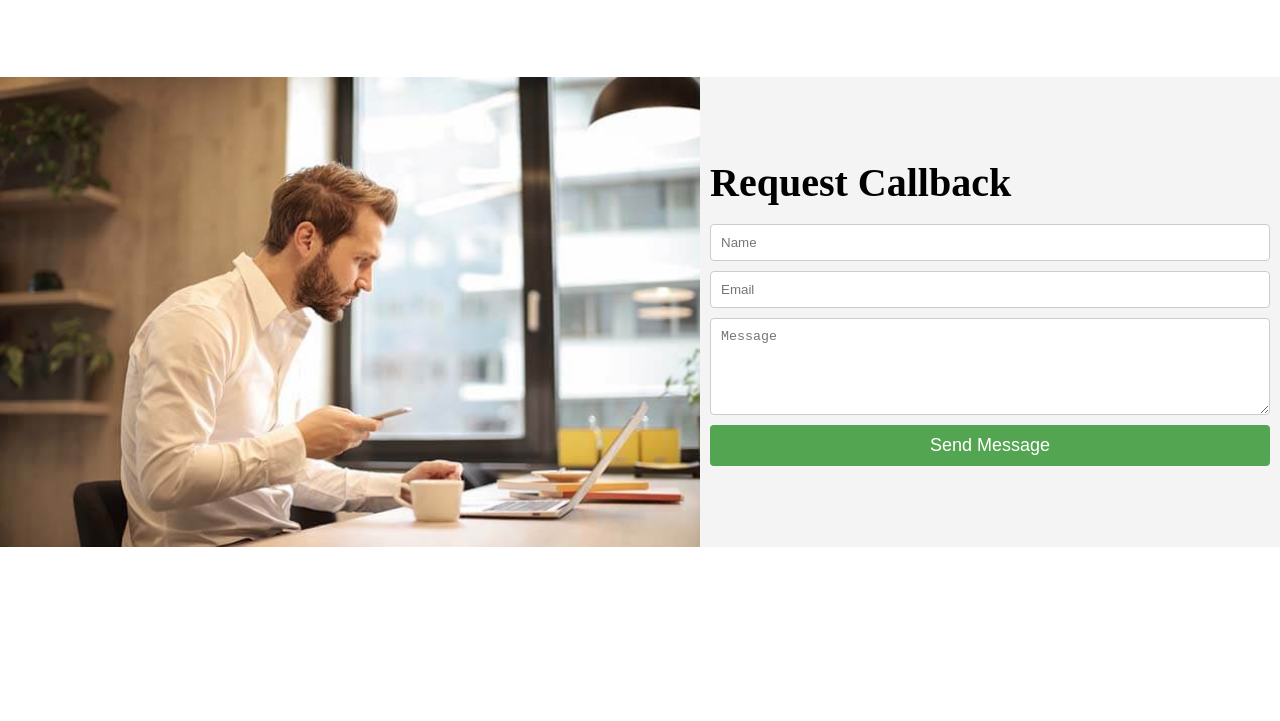
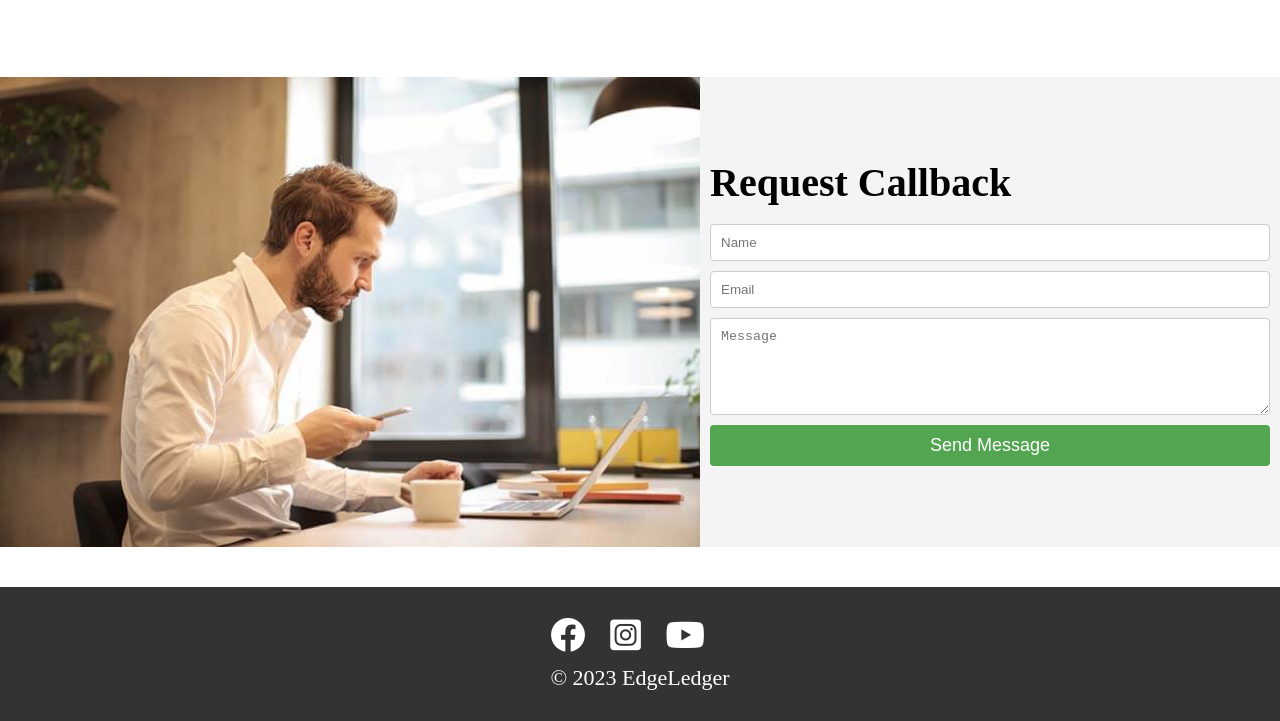
Before and after one commit to Hussein-Ali-Hassan/course-edgeLedger-new, a plain HTML site: page index.html in a window 1280 px wide. Shown: the part 3494-4215 px from the top of the page. Before the commit the page ends 4081 px from the top, so only its background shows below. Drawn offline with Linux system fonts and the light colour scheme.

Commit message:
created footer

```diff
--- a/index.html
+++ b/index.html
@@ -188,6 +188,18 @@
     </section>
 
 
+    <footer>
+      <div class="social">
+        <i class="fa-brands fa-facebook"></i>
+        <i class="fa-brands fa-square-instagram"></i>
+        <i class="fa-brands fa-youtube"></i>
+        <i class="fa-brands fa-square-x-twitter"></i>
+      </div>
+
+      <div class="copyrights">
+        <p>&copy; 2023 EdgeLedger</p>
+      </div>
+    </footer>
 
     <script src="./script.js"></script>
   </body>
--- a/styles.css
+++ b/styles.css
@@ -341,3 +341,26 @@
   border-radius: 4px;
   font-size: 18px;
 }
+
+footer {
+  background-color: #333333;
+  color: #fff;
+  padding: 30px;
+  display: flex;
+  flex-direction: column;
+  justify-content: center;
+  align-items: center;
+}
+
+footer .social {
+  font-size: 35px;
+}
+
+footer .social i {
+  margin: 0 8px;
+}
+
+footer .copyrights {
+  margin-top: 8px;
+  font-size: 22px;
+}
```
